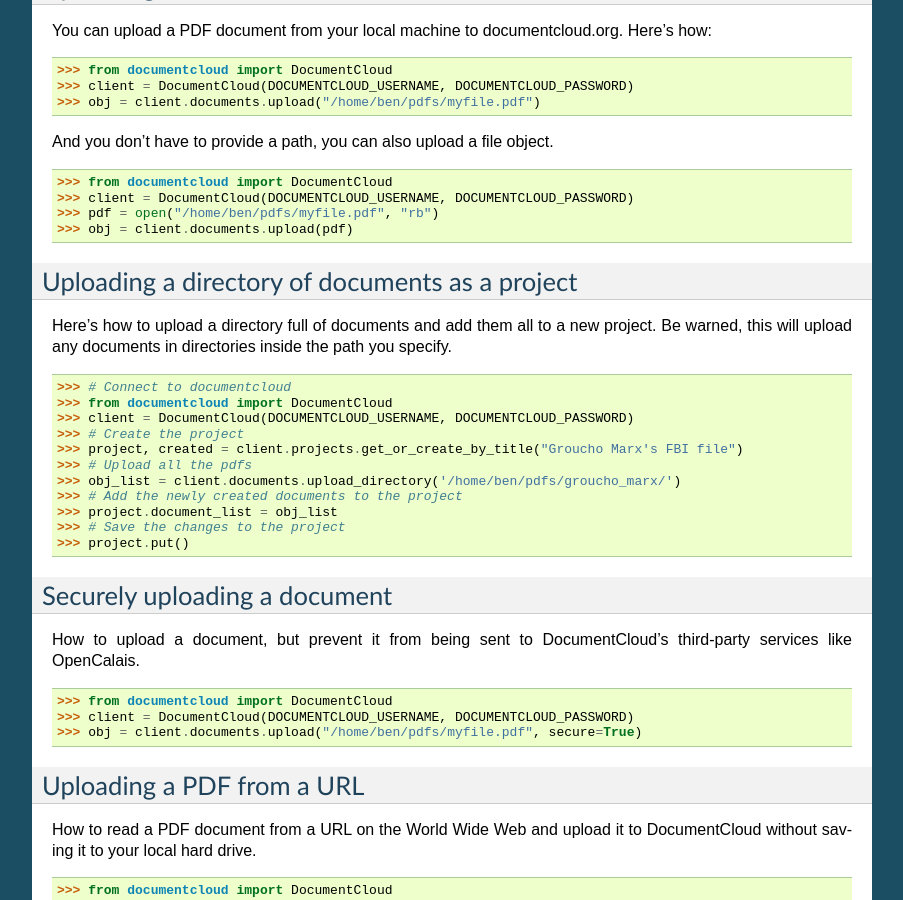
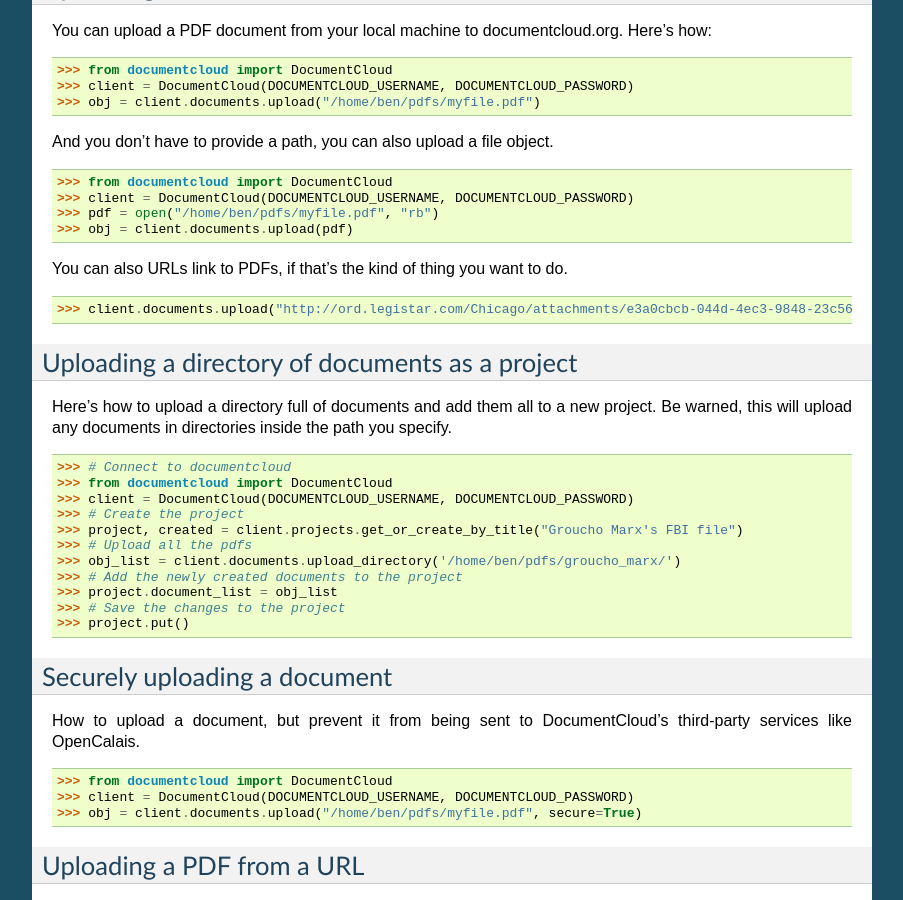
Before and after one commit to datadesk/python-documentcloud, a Sphinx documentation site: the page built from docs/gettingstarted.rst, in a window 1280 px wide and 900 px high, scrolled down 1255 px. Shown: the whole window, without its empty margins (198-1101 px from the left). Built offline with Sphinx 7.4.7, drawn with Linux system fonts in a browser that asks for light colours.

Commit message:
More documents

```diff
--- a/docs/gettingstarted.rst
+++ b/docs/gettingstarted.rst
@@ -74,6 +74,11 @@
     >>> pdf = open("/home/ben/pdfs/myfile.pdf", "rb")
     >>> obj = client.documents.upload(pdf)
 
+You can also URLs link to PDFs, if that's the kind of thing you want to do. ::
+
+    >>> client.documents.upload("http://ord.legistar.com/Chicago/attachments/e3a0cbcb-044d-4ec3-9848-23c5692b1943.pdf")
+
+
 Uploading a directory of documents as a project
 -----------------------------------------------
 
```
